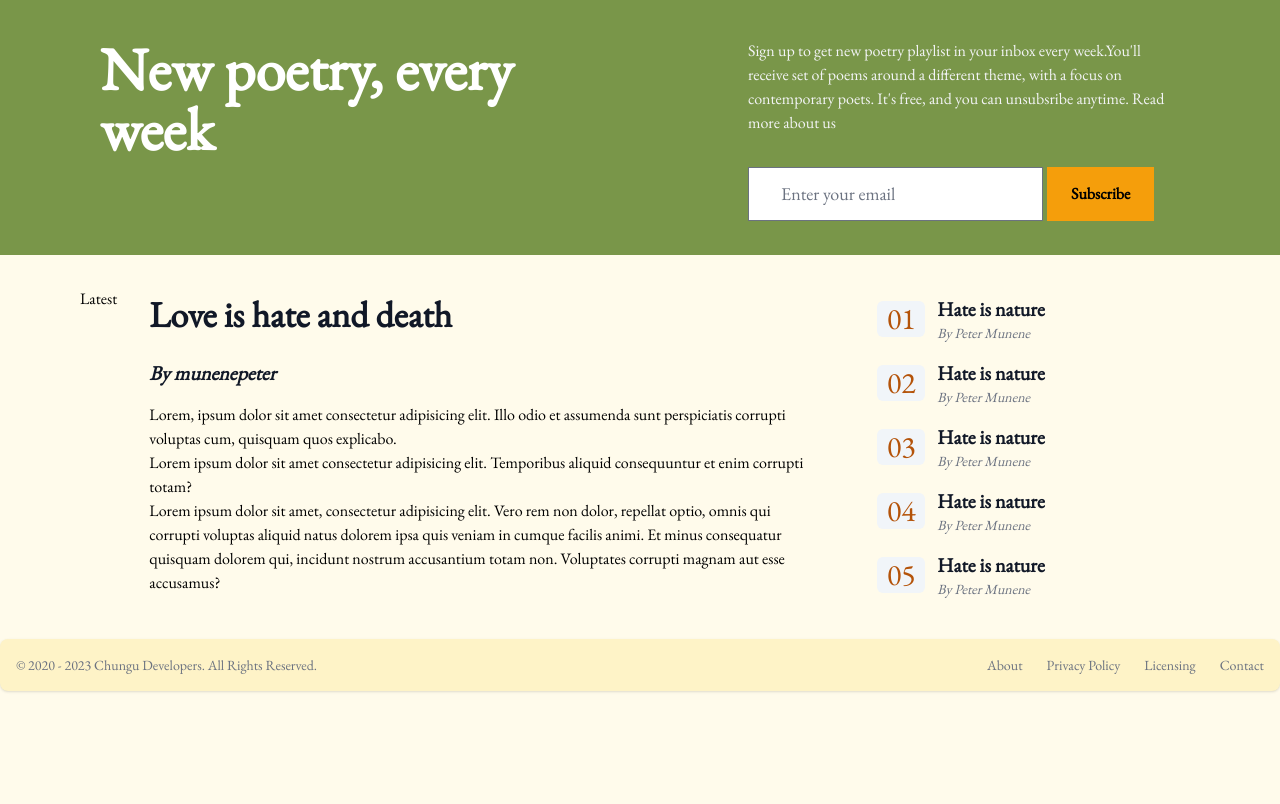
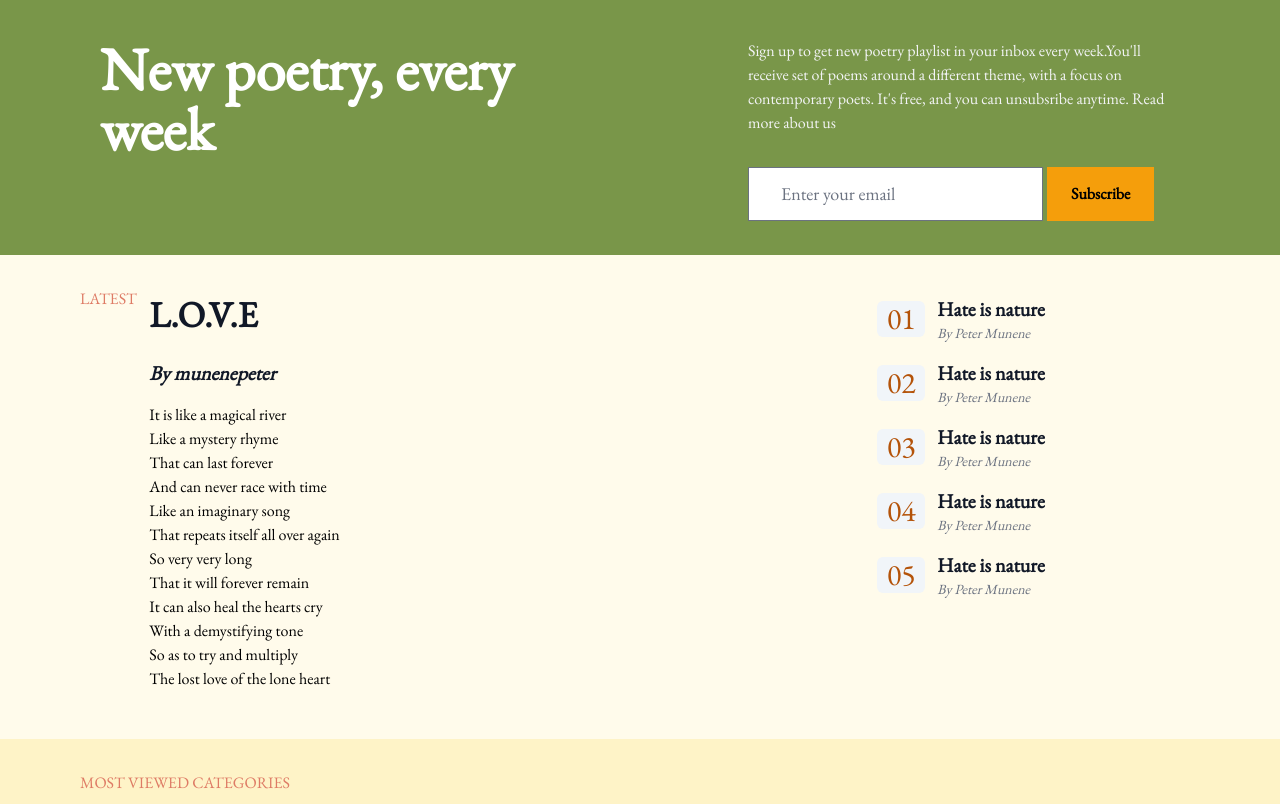
Before and after one commit to munenepeter/poems-chungu, a PHP site: page / in a window 1280 px wide. Shown: the part 65-869 px from the top of the page. Before the commit the page ends 757 px from the top, so only its background shows below. Run offline with PHP 8.4, Linux system fonts and the light colour scheme; data comes from the database, SQL or seed files in the repository; some libraries are stand-ins or nearby versions.

Commit message:
update last

```diff
--- a/Views/index.view.php
+++ b/Views/index.view.php
@@ -15,9 +15,9 @@
 
                 <div class='flex sm:flex-row md:p-0'>
                     <input
-                        class='px-4 md:px-8 py-2 md:py-3 md:text-lg transition-all duration-300 focus:outline-none focus:right-1 '
+                        class='px-2 md:px-8 py-2 md:py-3 md:text-lg transition-all duration-300 focus:outline-none focus:right-1 '
                         placeholder='Enter your email' type="text" />
-                    <button class='ml-1 px-4 md:px-6 py-2 md:py-3 font-semibold bg-amber-500'>Subscribe</button>
+                    <button class='ml-1 px-2 md:px-6 py-2 md:py-3 font-semibold bg-amber-500'>Subscribe</button>
                 </div>
             </div>
         </div>
@@ -25,28 +25,27 @@
 </section>
 
 
-<div class="px-4 py-8 mx-auto sm:max-w-xl md:max-w-full lg:max-w-screen-xl md:px-24 lg:px-20 lg:py-8">
+<section class="px-4 py-4 mx-auto sm:max-w-xl md:max-w-full lg:max-w-screen-xl md:px-24 lg:px-20 lg:py-8">
     <div class="md:grid md:grid-cols-6 md:gap-4 gap-2 mx-auto">
-        <h1 class="mb-2">Latest</h1>
-        <div class="md:-ml-32 font-medium md:col-span-3 p-2">
+        <h1 class="mb-2 uppercase text-orange-550">Latest</h1>
+        <div class="md:-ml-32 font-medium md:col-span-3 p-2 mb-2">
 
-            <article
-                class="w-full max-w-2xl">
-                <h1
-                    class="mb-4 text-3xl font-extrabold leading-tight text-gray-900 lg:mb-6 lg:text-4xl ">
-                    Love is hate and death</h1>
+            <article class="w-full max-w-2xl">
+                <h1 class="mb-4 text-3xl font-extrabold leading-tight text-gray-900 lg:mb-6 lg:text-4xl ">L.O.V.E</h1>
 
                 <a href="#" rel="author" class="text-xl font-bold text-gray-900 italic">By munenepeter</a>
-
-
-                <p class="md:mt-4 mt-2 lead">Lorem, ipsum dolor sit amet consectetur adipisicing elit. Illo odio et assumenda
-                    sunt perspiciatis corrupti voluptas cum, quisquam quos explicabo.</p>
-                <p>Lorem ipsum dolor sit amet consectetur adipisicing elit. Temporibus aliquid consequuntur et enim
-                    corrupti totam?</p>
-                <p>Lorem ipsum dolor sit amet, consectetur adipisicing elit. Vero rem non dolor, repellat optio, omnis
-                    qui corrupti voluptas aliquid natus dolorem ipsa quis veniam in cumque facilis animi. Et minus
-                    consequatur quisquam dolorem qui, incidunt nostrum accusantium totam non. Voluptates corrupti magnam
-                    aut esse accusamus?</p>
+                <p class="md:mt-4 mt-2 lead"> It is like a magical river</p>
+                <p>Like a mystery rhyme</p>
+                <p>That can last forever</p>
+                <p>And can never race with time</p>
+                <p>Like an imaginary song</p>
+                <p>That repeats itself all over again</p>
+                <p>So very very long</p>
+                <p>That it will forever remain</p>
+                <p>It can also heal the hearts cry </p>
+                <p>With a demystifying tone</p>
+                <p>So as to try and multiply</p>
+                <p>The lost love of the lone heart</p>
             </article>
         </div>
 
@@ -73,7 +72,30 @@
 
     </div>
 
-</div>
+</section>
+
+
+<section class="bg-amber-100 px-4 py-8 mx-auto sm:max-w-xl md:max-w-full lg:max-w-screen-xl md:px-24 lg:px-20 lg:py-8">
+    <h1 class="mb-2 uppercase text-orange-550">Most viewed categories</h1>
+
+    <div class="grid md:grid-cols-5 grid-cols-2 gap-2">
+        <?php for ($i=0; $i < 4 ; $i++) :?>
+        <div class="mx-auto mt-6 w-40 transform overflow-hidden">
+            <img class="h-56 w-full object-cover object-center"
+                src="https://design4users.com/wp-content/uploads/2020/02/love-illustrations.png" alt="Product Image" />
+            <div class="mt-2">
+                <a href="#" rel="author" class="mb-2 text-xl font-bold text-gray-900">Hate is
+                    nature</a>
+                <p class="mb-2 text-sm font-light text-gray-500 dark:text-gray-400 italic">By Peter Munene
+                </p>
+
+
+            </div>
+        </div>
+        <?php endfor; ?>
+    </div>
+
+</section>
 
 
 <?php include_once 'sections/footer.view.php'; ?>
--- a/Views/sections/footer.view.php
+++ b/Views/sections/footer.view.php
@@ -1,4 +1,4 @@
-<footer class="bg-amber-100 rounded-lg shadow">
+<footer class="bg-green-100 rounded-lg shadow">
     <div class="w-full mx-auto max-w-screen-xl p-4 md:flex md:items-center md:justify-between">
         <span class="text-sm text-gray-500 text-center dark:text-gray-400">&copy; 2020 -
             <?= date("Y") ?> <a href="https://dev.chungu.co.ke" class="hover:underline">Chungu Developers</a>. All
```
